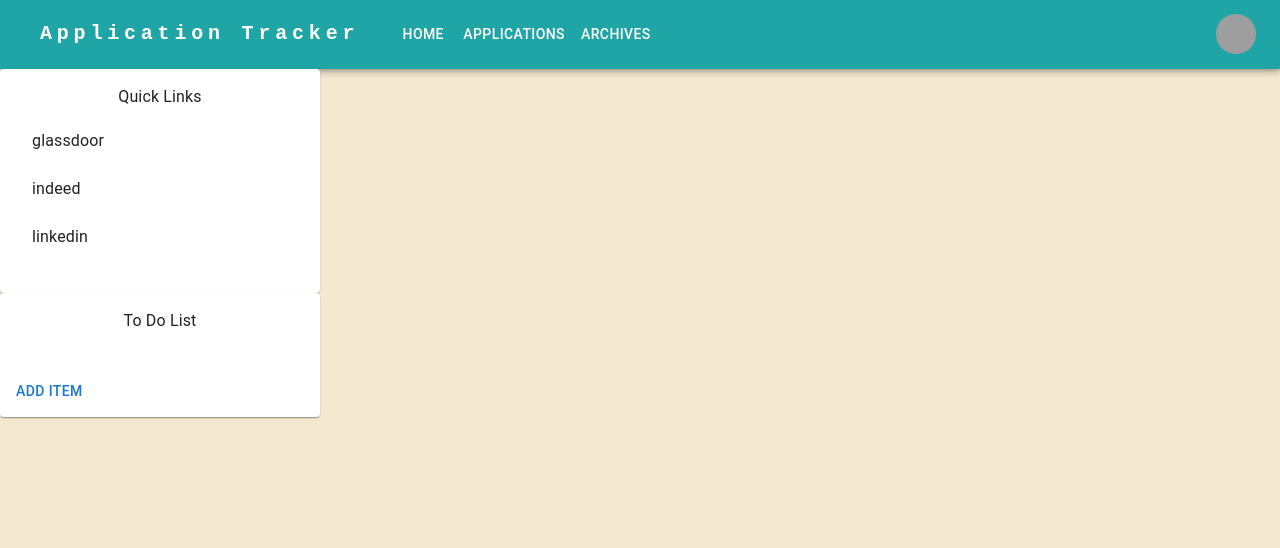
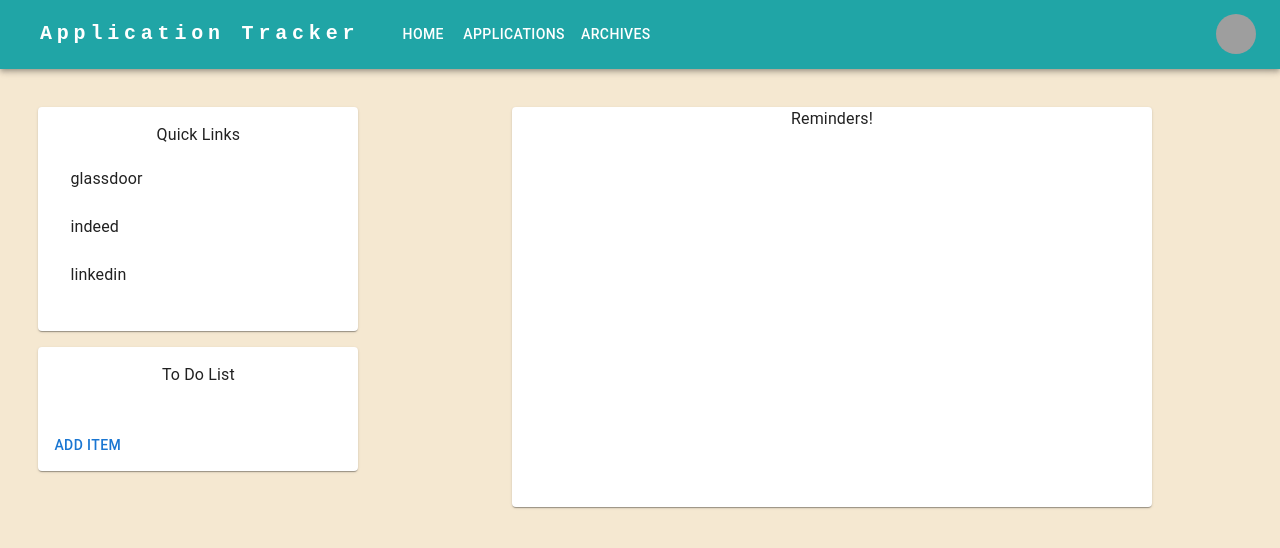
Before and after one commit to jrichard12/job-application-tracker, a React (Vite) app in the folder frontend/: page /home in a window 1280 px wide. Shown: the top 548 px of the page. Built offline with nearby package versions, Linux system fonts and the light colour scheme; grey boxes are pictures that could not be loaded; some icons are missing.

Commit message:
Added navigation links and styling for UserHome

```diff
--- a/frontend/src/App.tsx
+++ b/frontend/src/App.tsx
@@ -1,13 +1,18 @@
 import { BrowserRouter, Routes, Route } from "react-router-dom";
 import Main from "./pages/Main/Main"
 import UserHome from "./pages/UserHome/UserHome"
+import CustomAppBar from "./components/AppBar/AppBar";
 
 function App() {
   return (
     <BrowserRouter>
+    <CustomAppBar></CustomAppBar>
       <Routes>
         <Route path="/" element={<Main />} />
         <Route path="/home" element={<UserHome />} />
+        <Route path="/applications" element={<Main />} />
+        <Route path="/archives" element={<Main />} />
+        <Route path="/dashboard" element={<Main />} />
       </Routes>
     </BrowserRouter>
   );
--- a/frontend/src/components/AppBar/AppBar.tsx
+++ b/frontend/src/components/AppBar/AppBar.tsx
@@ -1,5 +1,6 @@
 import * as React from 'react';
 import "./AppBar.scss"
+import { Link } from 'react-router-dom';
 import AppBar from '@mui/material/AppBar';
 import Box from '@mui/material/Box';
 import Toolbar from '@mui/material/Toolbar';
@@ -92,7 +93,12 @@ function CustomAppBar() {
             >
               {pages.map((page) => (
                 <MenuItem key={page} onClick={handleCloseNavMenu}>
-                  <Typography sx={{ textAlign: 'center' }}>{page}</Typography>
+                  <Typography
+                    component={Link}
+                    to={`/${page.toLowerCase()}`}
+                    sx={{ textAlign: 'center', textDecoration: 'none' }}>
+                    {page}
+                  </Typography>
                 </MenuItem>
               ))}
             </Menu>
@@ -102,7 +108,7 @@ function CustomAppBar() {
             variant="h5"
             noWrap
             component="a"
-            href="#app-bar-with-responsive-menu"
+            href="/"
             sx={{
               mr: 2,
               display: { xs: 'flex', md: 'none' },
@@ -121,6 +127,8 @@ function CustomAppBar() {
               <Button
                 key={page}
                 onClick={handleCloseNavMenu}
+                component={Link}
+                to={`/${page.toLowerCase()}`}
                 sx={{ my: 2, color: 'white', display: 'block' }}
               >
                 {page}
--- a/frontend/src/components/QuickLinks/QuickLinks.scss
+++ b/frontend/src/components/QuickLinks/QuickLinks.scss
@@ -1,7 +1,5 @@
 @import "../../variables";
 
 .quickLinks {
-    width: 25vw;
-
     color: $color-text;
 }
--- a/frontend/src/components/ToDoList/ToDoList.scss
+++ b/frontend/src/components/ToDoList/ToDoList.scss
@@ -1,5 +1,5 @@
 @import "../../variables";
 
 .toDoList {
-    width: 25vw;
+    margin-top: 5%;
 }
--- a/frontend/src/main.tsx
+++ b/frontend/src/main.tsx
@@ -2,11 +2,9 @@ import { StrictMode } from 'react'
 import { createRoot } from 'react-dom/client'
 import App from './App.tsx'
 import "./App.scss"
-import CustomAppBar from './components/AppBar/AppBar.tsx'
 
 createRoot(document.getElementById('root')!).render(
   <StrictMode>
-    <CustomAppBar></CustomAppBar>
     <App />
   </StrictMode>,
 )
--- a/frontend/src/pages/UserHome/UserHome.scss
+++ b/frontend/src/pages/UserHome/UserHome.scss
@@ -0,0 +1,20 @@
+
+.user-home {
+    display: flex;
+    margin: 3%;
+    gap: 12vw;
+
+    .sidebar-div {
+        display: flex;
+        flex-direction: column;
+        width: 25vw;
+    }
+
+    .reminders-div {
+        width: 50vw;
+
+        .reminders-content {
+            height: 50vh;
+        }
+    }
+}
--- a/frontend/src/pages/UserHome/UserHome.tsx
+++ b/frontend/src/pages/UserHome/UserHome.tsx
@@ -1,11 +1,22 @@
+import { Typography, Paper } from "@mui/material";
 import QuickLinks from "../../components/QuickLinks/QuickLinks";
 import ToDoList from "../../components/ToDoList/ToDoList";
+import "./UserHome.scss";
 
 function UserHome() {
     return (
-        <div>
-            <QuickLinks />
-            <ToDoList />
+        <div className={'user-home'}>
+            <div className={'sidebar-div'}>
+                <QuickLinks />
+                <ToDoList />
+            </div>
+            <div className={'reminders-div'}>
+                <Paper className={'reminders-content'}>
+                    <Typography>
+                        Reminders!
+                    </Typography>
+                </Paper>
+            </div>
         </div>
     );
 }
```
